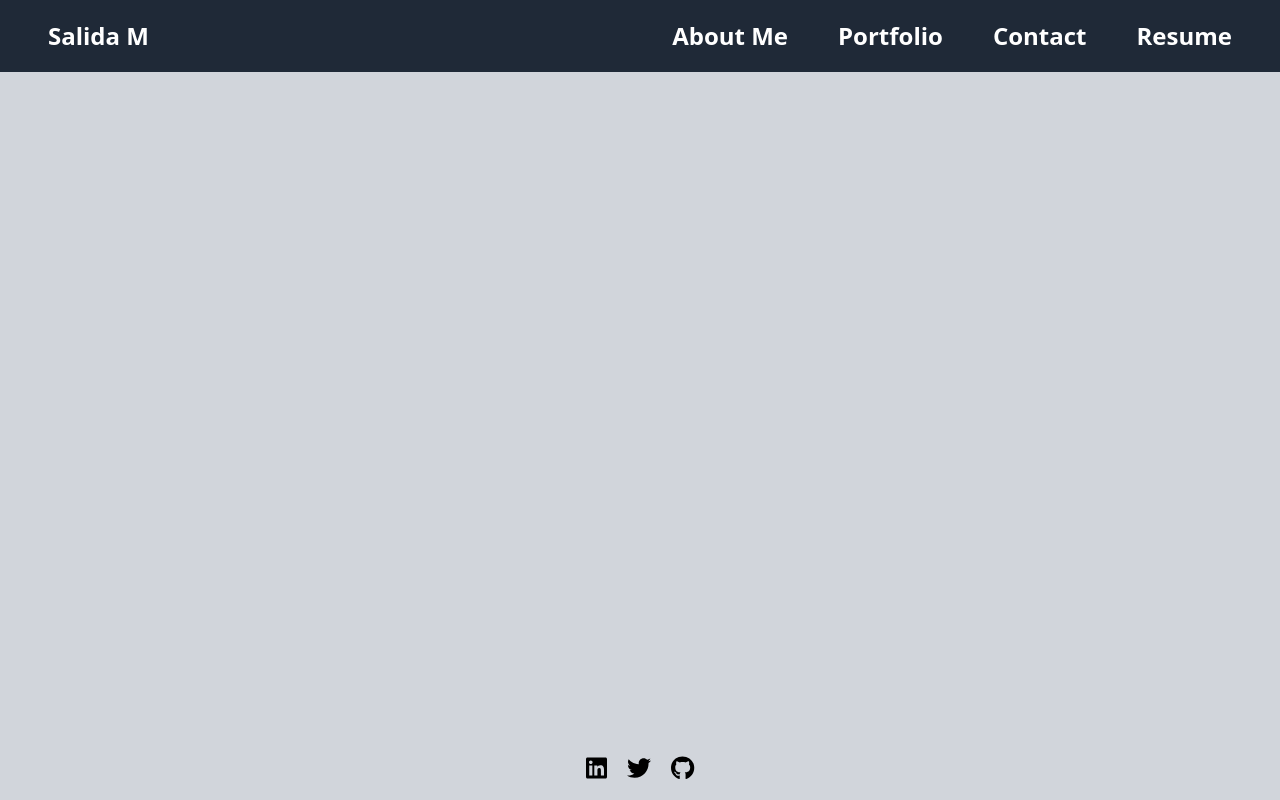
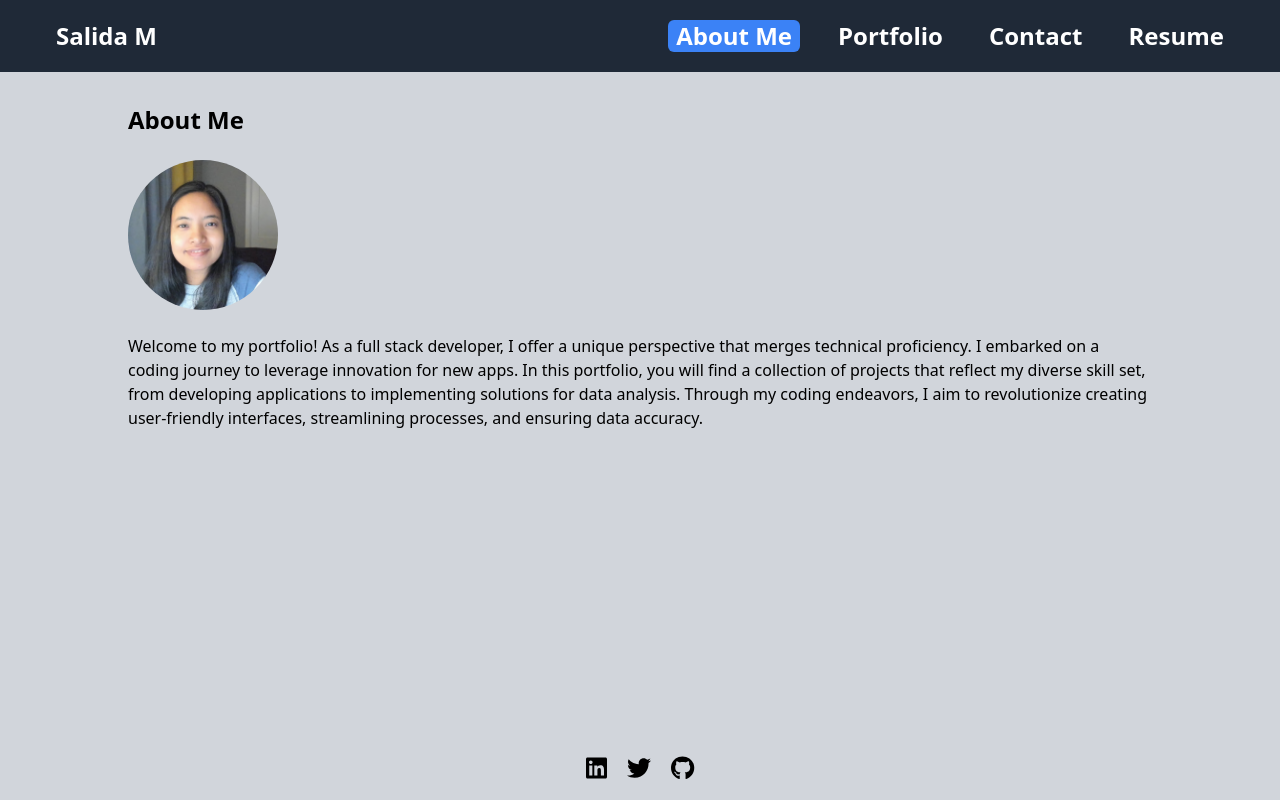
Before and after one commit to salidamaharjan/react-portfolio, a React (Vite) app: page / in a window 1280 px wide. Built offline with nearby package versions, Linux system fonts and the light colour scheme.

Commit message:
Highlight when clicked on the navbaer content

```diff
--- a/src/Pages/AboutMe.jsx
+++ b/src/Pages/AboutMe.jsx
@@ -11,8 +11,7 @@
           journey to leverage innovation for new apps. In this portfolio, you
           will find a collection of projects that reflect my diverse skill set,
           from developing applications to implementing solutions for data
-          analysis. Through my coding endeavors, I aim to revolutionize
-          healthcare delivery by creating user-friendly interfaces, streamlining
+          analysis. Through my coding endeavors, I aim to revolutionize creating user-friendly interfaces, streamlining
           processes, and ensuring data accuracy.
         </p>
       </div>
--- a/src/Pages/Contact.jsx
+++ b/src/Pages/Contact.jsx
@@ -11,7 +11,7 @@
           Name <Input type={"text"} />
         </Label>
         <Label className="flex flex-col gap-2">
-          Email Address <Input type={"text"} />
+          Email Address <Input type={"Email"} />
         </Label>
         <Label className="flex flex-col gap-2">
           Message <Textarea />
--- a/src/components/NavBar.jsx
+++ b/src/components/NavBar.jsx
@@ -1,23 +1,27 @@
+import React from "react";
+import { useLocation } from "react-router-dom";
 import { Link } from "react-router-dom";
 export default function NavBar() {
+  const location = useLocation();
+  const { hash, pathname, search } = location;
   return (
     <nav>
       <ul className="bg-gray-800 flex font-bold text-2xl text-white flex-row justify-between px-12 py-5">
-        <NavItem to="/">Salida M</NavItem>
-        <div className="flex flex-row gap-[50px]">
-          <NavItem to="/about">About Me</NavItem>
-          <NavItem to="/portfolio">Portfolio</NavItem>
-          <NavItem to="/contact">Contact</NavItem>
-          <NavItem to="/resume">Resume</NavItem>
+        <NavItem to="/">Salida M </NavItem>
+        <div className="flex flex-row gap-[30px]">
+          <NavItem className={pathname === "/about" || pathname === "/" ? "bg-blue-500" : ""} to="/about">About Me</NavItem>
+          <NavItem className={pathname === "/portfolio" ? "bg-blue-500" : ""} to="/portfolio">Portfolio</NavItem>
+          <NavItem className={pathname === "/contact" ? "bg-blue-500" : ""}to="/contact">Contact</NavItem>
+          <NavItem className={pathname === "/resume" ? "bg-blue-500" : ""}to="/resume">Resume</NavItem>
         </div>
       </ul>
     </nav>
   );
 }
 
-function NavItem({ to, children }) {
+function NavItem({ to, children, className}) {
   return (
-    <li className="hover:underline font-bold">
+    <li className={`hover:underline hover:underline-offset-4 font-bold px-2 rounded-md ${className}`}>
       <Link to={to}> {children} </Link>
     </li>
   );
```
Also changed, not shown: src/main.jsx (+13 -10 lines).
